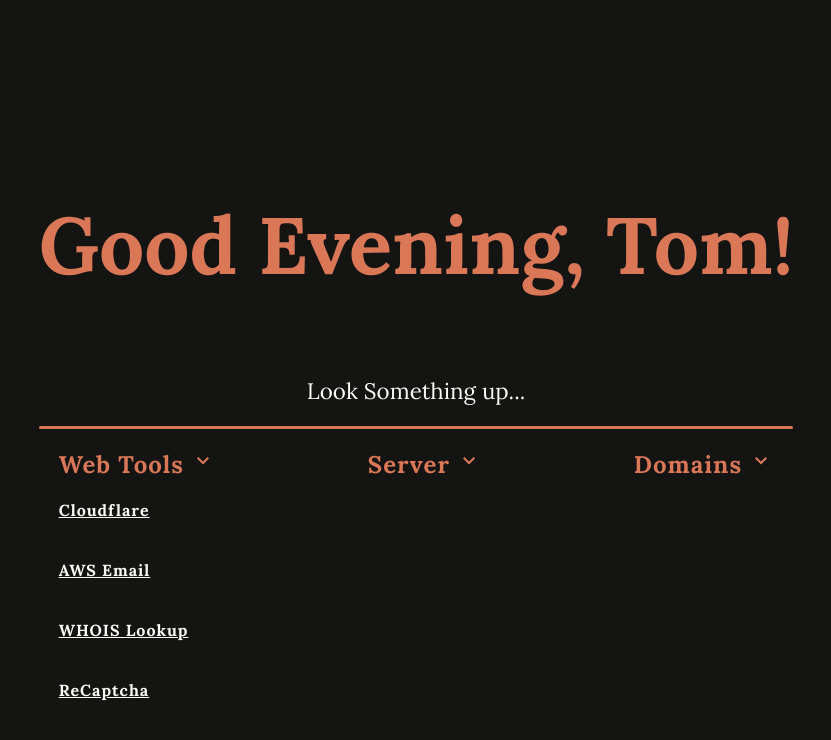
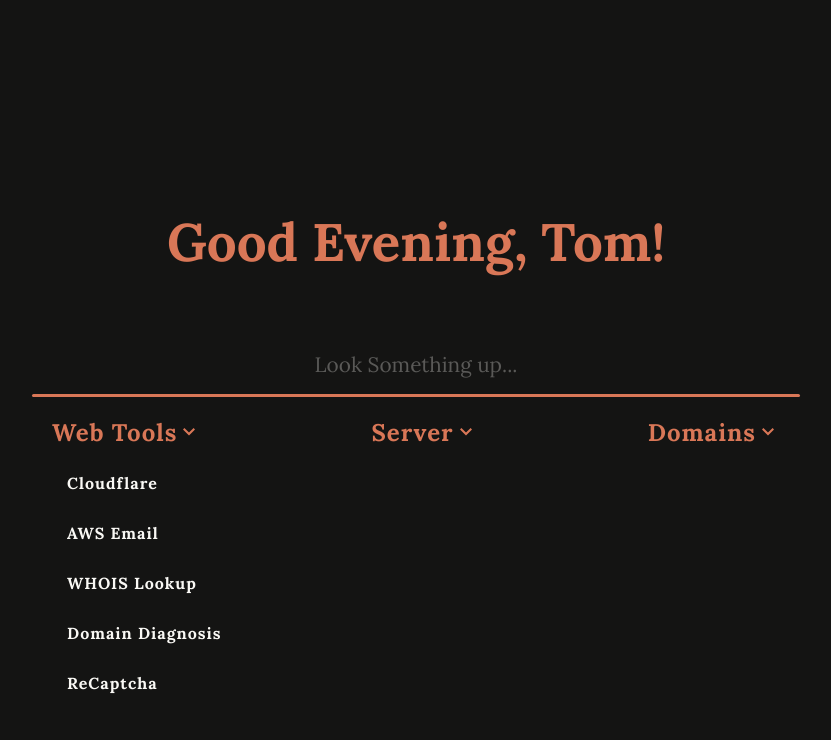
Before and after one commit to GrandpaTomcode/startpage, a website built with Vite: page index.html in a window 1280 px wide. Both pictures are taken after a click on the item "Web Tools". Shown: the whole page, without its empty margins (224-1055 px from the left). Built offline with nearby package versions, Linux system fonts and the light colour scheme.

Commit message:
improved animations and styles

```diff
--- a/index.html
+++ b/index.html
@@ -14,7 +14,7 @@
     <title>startpage</title>
   </head>
   <body>
-    <div>
+    <div class="container">
       <div id="titleSearch">
         <h1 id="greeting" class="title">Good Morning, Tom</h1>
 
@@ -33,7 +33,6 @@
           />
           <div class="searchBottom"></div>
         </form>
-      </div>
         <nav>
           <ul class="dropdown">
             <li class="dropdownBtn">
@@ -45,7 +44,9 @@
                 width="24px"
                 fill="#d97757"
               >
-              <path d="M480-344 240-584l56-56 184 184 184-184 56 56-240 240Z" />
+                <path
+                  d="M480-344 240-584l56-56 184 184 184-184 56 56-240 240Z"
+                />
               </svg>
               <ul class="dropdownMenu">
                 <li>
@@ -66,6 +67,11 @@
                   >
                 </li>
                 <li>
+                  <a href="https://www.domaindiagnosis.com/" target="_blank"
+                    >Domain Diagnosis</a
+                  >
+                </li>
+                <li>
                   <a
                     href="https://www.google.com/recaptcha/admin/create"
                     target="_blank"
@@ -83,7 +89,9 @@
                 width="24px"
                 fill="#d97757"
               >
-              <path d="M480-344 240-584l56-56 184 184 184-184 56 56-240 240Z" />
+                <path
+                  d="M480-344 240-584l56-56 184 184 184-184 56 56-240 240Z"
+                />
               </svg>
               <ul class="dropdownMenu">
                 <li>
@@ -116,7 +124,7 @@
                 </li>
                 <li>
                   <a href="https://server.osamweb.com:2087/" target="_blank"
-                  >Server.Osamweb</a
+                    >OSAM Web</a
                   >
                 </li>
                 <li>
@@ -137,7 +145,9 @@
                 width="24px"
                 fill="#d97757"
               >
-              <path d="M480-344 240-584l56-56 184 184 184-184 56 56-240 240Z" />
+                <path
+                  d="M480-344 240-584l56-56 184 184 184-184 56 56-240 240Z"
+                />
               </svg>
               <ul class="dropdownMenu">
                 <li>
@@ -148,7 +158,9 @@
                   >
                 </li>
                 <li>
-                <a href="https://my.20i.com/login?r=%2F" target="_blank">20i</a>
+                  <a href="https://my.20i.com/login?r=%2F" target="_blank"
+                    >20i</a
+                  >
                 </li>
                 <li>
                   <a
@@ -158,13 +170,16 @@
                   >
                 </li>
                 <li>
-                <a href="https://www.123-reg.co.uk/" target="_blank">123-reg</a>
+                  <a href="https://www.123-reg.co.uk/" target="_blank"
+                    >123-reg</a
+                  >
                 </li>
               </ul>
             </li>
           </ul>
         </nav>
       </div>
+    </div>
     <script type="module" src="/src/main.js"></script>
   </body>
 </html>
--- a/style.css
+++ b/style.css
@@ -1,4 +1,7 @@
 html {
+  margin: 0px;
+  padding: 0px;
+  width: 100%;
   height: 100vh;
 }
 
@@ -16,11 +19,22 @@ body {
   width: 100%;
   height: 80vh;
 }
+
 a {
+  width: 100%;
+  height: 100%;
+  padding: 15px;
   color: #faf9f5;
+  text-decoration: none;
 }
+
+.container {
+  width: 60%;
+}
+
 .title {
-  font-size: 5em;
+  font-size: 3.3em;
+  margin-bottom: 50px;
   color: #d97757;
   text-align: center;
 }
@@ -35,8 +49,7 @@ a {
 .search input {
   font-family: "Lora", serif;
   background-color: transparent;
-  width: 400px;
-  font-size: 1.4em;
+  font-size: 1.3em;
   border: none;
   outline: none;
   margin-top: 25px;
@@ -46,6 +59,7 @@ a {
 
 .search input::placeholder {
   color: #faf9f5;
+  opacity: 0.3;
   transition: color 0.4s ease;
 }
 
@@ -57,7 +71,7 @@ a {
   width: 100%;
   height: 3px;
   border-radius: 2px;
-  margin-top: 20px;
+  margin-top: 15px;
   background-color: #d97757;
 }
 
@@ -73,6 +87,7 @@ a {
   padding: 0px;
   margin: 20px;
 }
+
 .dropdown:hover {
   cursor: pointer;
 }
@@ -89,6 +104,7 @@ a {
   position: absolute;
   top: 100%;
   left: 0;
+  margin-top: 10px;
   padding-left: 0px;
   font-size: 16px;
   list-style-type: none;
@@ -98,18 +114,28 @@ a {
 }
 
 .dropdownMenu li {
-  margin: 20px 0px 20px 0px;
-  padding-left: 0px;
-  transition: transform 0.3s;
+  display: flex;
+  width: 200px;
+  border-radius: 5.5px;
+  text-decoration: none;
 }
+
 .dropdownMenu li:hover {
-  transform: scale(1.2);
+  background-color: #d97757;
+}
+.dropdownMenu a:hover {
+  text-decoration: underline;
 }
 
 .dropdown ul li a:visited {
   color: #faf9f5;
 }
 
+.dropdownBtn {
+  display: flex;
+  align-items: center;
+}
+
 .dropdownBtn.open .dropdownMenu {
   opacity: 1;
   visibility: visible;
```
Lines whose indentation alone changed are shown as unchanged.
